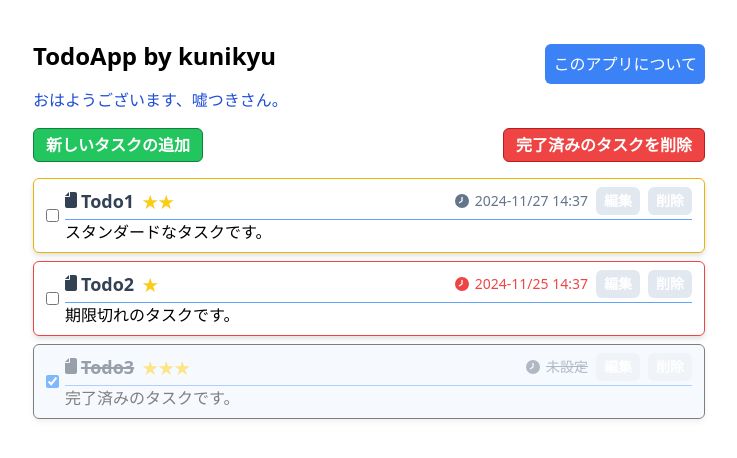
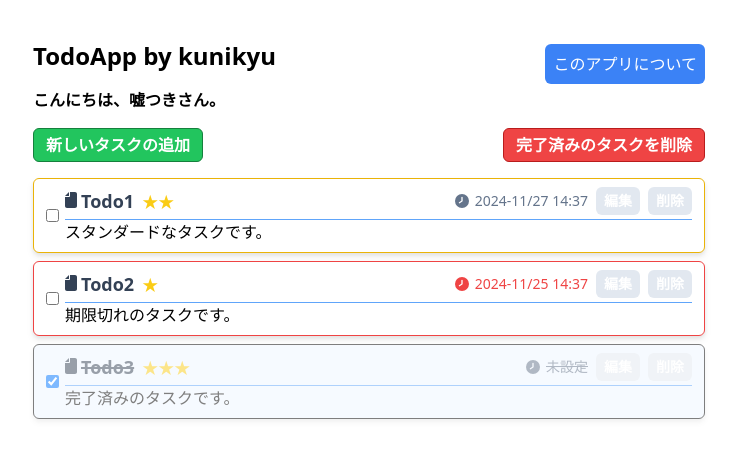
Before and after one commit to kunikyu/react-todo-app, a React (Vite) app: page / in a window 1280 px wide. Shown: the top 458 px of the page, without its empty margins (271-1008 px from the left). Built offline with nearby package versions, Linux system fonts and the light colour scheme.

Commit message:
ポップアップの調整、新しいタスクフォームのレスポンシブ

```diff
--- a/src/LiePop.tsx
+++ b/src/LiePop.tsx
@@ -18,7 +18,7 @@ const LiePop = (props: Props) => {
   return (
     <div>
       {isPopUpVisible !== 0 && (
-        <div className="fixed inset-0 z-40 flex items-center justify-center bg-black/50">
+        <div className="fixed inset-0 z-50 flex items-center justify-center bg-black/50">
           <div className="size-full max-w-2xl rounded-md bg-gray-100 p-5 shadow-lg sm:h-2/3">
             {isPopUpVisible === 1 && (
               <p>嘘課題はおわらせることができないよねー。嘘なんだから</p>
--- a/src/NewTodoForm.tsx
+++ b/src/NewTodoForm.tsx
@@ -38,11 +38,10 @@ const NewTodoForm: React.FC<NewTodoFormProps> = ({
       <div>
         {/* ポップアップの背景半透明 */}
         <div className="fixed inset-0 z-40 flex items-center justify-center bg-black/50">
-          <div className="size-max max-w-2xl rounded-md bg-gray-100 p-5 shadow-lg">
+          <div className="w-full rounded-md bg-gray-100 p-5 shadow-lg sm:size-max sm:max-w-2xl">
             <h2 className="text-lg font-bold">新しいタスクの追加</h2>
-            <div>
             <div className="flex items-center space-x-2">
-                <label className="font-bold" htmlFor="newTodoName">
+              <label className="w-8 font-bold" htmlFor="newTodoName">
                 名前
               </label>
               <input
@@ -54,9 +53,8 @@ const NewTodoForm: React.FC<NewTodoFormProps> = ({
                 placeholder="課題の名前を書け"
               />
             </div>
-            </div>
-
-            <div className="flex items-center gap-5">
+            <div className="grid items-center gap-y-2 sm:flex sm:gap-5">
+              <div className="flex items-center space-x-1">
                 <div className="font-bold">優先度</div>
                 {[1, 2, 3].map((value) => (
                   <label key={value} className="flex items-center space-x-1">
@@ -71,6 +69,8 @@ const NewTodoForm: React.FC<NewTodoFormProps> = ({
                     <span>{value}</span>
                   </label>
                 ))}
+              </div>
+              <div className="flex items-center space-x-2">
                 <label htmlFor="deadline" className="font-bold">
                   期限
                 </label>
@@ -85,6 +85,7 @@ const NewTodoForm: React.FC<NewTodoFormProps> = ({
                   onChange={updateDeadline}
                   className="rounded-md border border-gray-400 px-2 py-0.5"
                 />
+              </div>
               <div className="flex gap-5">
                 <label htmlFor="lie" className="font-bold">
                   嘘
--- a/src/WelcomeMessage.tsx
+++ b/src/WelcomeMessage.tsx
@@ -11,12 +11,22 @@ type Props = {
 const WelcomeMessage = (props: Props) => {
   // いわゆる普通のロジックを記述する
   const currentTime = new Date();
+  const time =
+    currentTime.getHours() - 6 >= 0
+      ? currentTime.getHours() - 6
+      : currentTime.getHours() + 18;
   const greeting =
-    currentTime.getHours() > 12 ? "おはようございます" : "こんにちは";
+    time < 5
+      ? "ごきげんよう"
+      : time < 11
+        ? "こんにちは"
+        : time < 17
+          ? "こんばんは"
+          : "徹夜ですか？";
 
   //【重要!】JSX構文で描いた「JSX要素」を return で返す
   return (
-    <div className="text-blue-700">
+    <div className="font-serif font-bold text-black">
       {greeting}、{props.name}さん。
     </div>
   );
```
Lines whose indentation alone changed are shown as unchanged.
